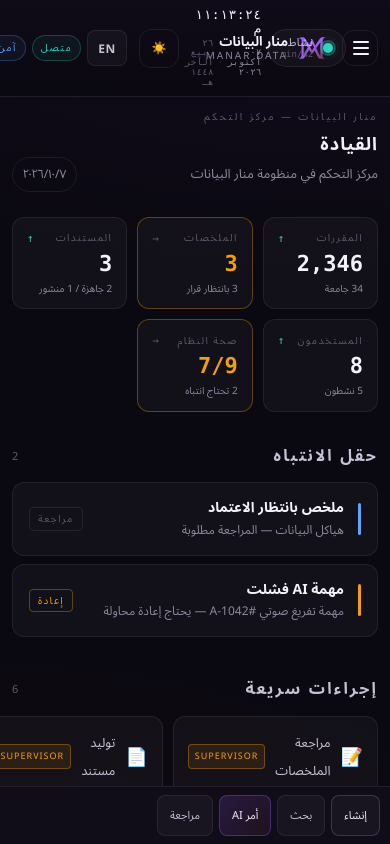
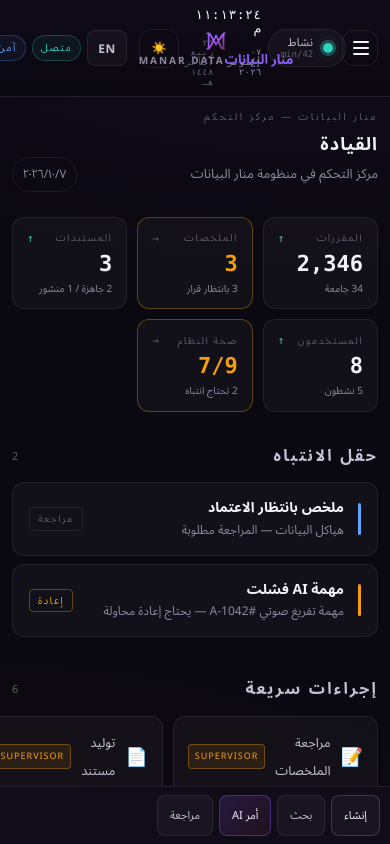
Before and after one commit to zwzz46324-hue/manar-command, a React (Vite) app: page / in a window 390 px wide. Built offline with nearby package versions, Linux system fonts and the light colour scheme.

Commit message:
MANAR COMMAND — Phase 51i: Brand name under logo

```diff
--- a/src/design-system/tokens/mobile.css
+++ b/src/design-system/tokens/mobile.css
@@ -215,3 +215,35 @@
     grid-template-columns: 1fr !important;
   }
 }
+
+/* ============================================
+   Phase 51i — الاسم تحت الشعار
+   ============================================ */
+@media (max-width: 767px) {
+  .horizon-brand {
+    display: flex !important;
+    flex-direction: column !important;
+    align-items: center !important;
+    gap: 0px !important;
+    padding: 0 !important;
+  }
+
+  .horizon-brand svg {
+    width: 22px !important;
+    height: 22px !important;
+  }
+
+  .horizon-brand .brand-text {
+    display: block !important;
+    font-size: 8px !important;
+    font-weight: 600 !important;
+    white-space: nowrap !important;
+    color: var(--manar-accent) !important;
+    line-height: 1 !important;
+    margin-top: 2px !important;
+  }
+
+  .horizon-brand .brand-sub {
+    display: none !important;
+  }
+}
```
